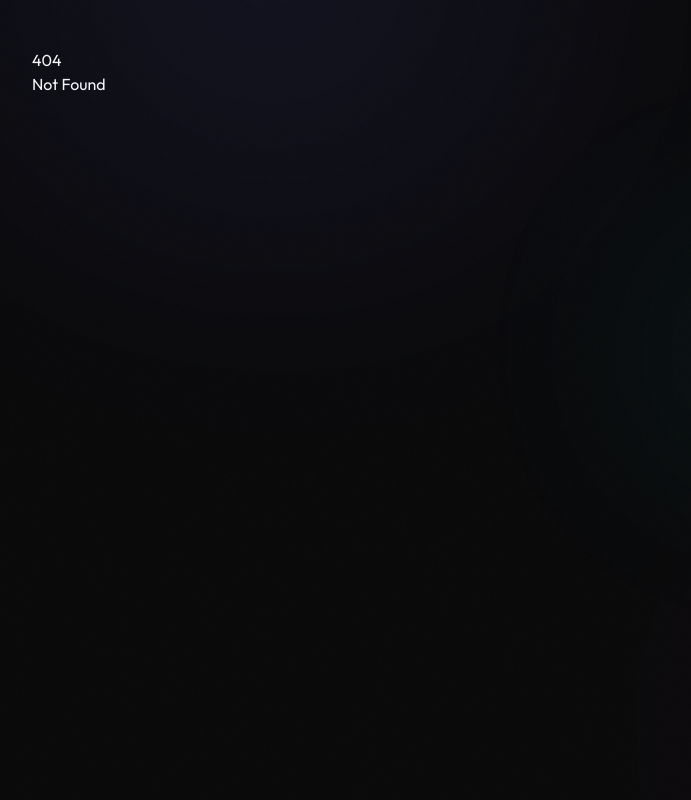
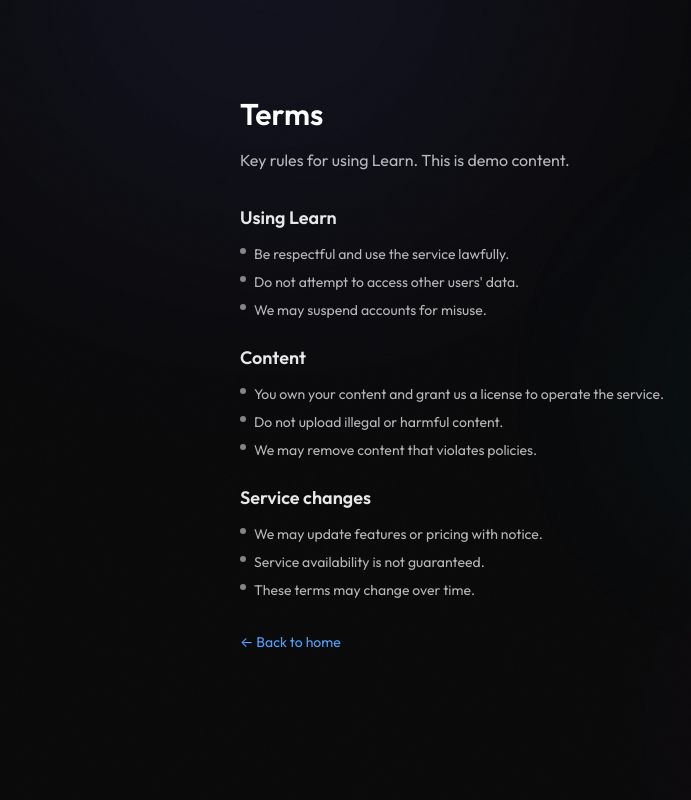
Before and after one commit to skingford/super-one, a SvelteKit app in the folder apps/learn/: page /terms in a window 1280 px wide. Before the commit this address had no page. Shown: the whole page, without its empty margins (16-707 px from the left). Built offline with nearby package versions, Linux system fonts and the light colour scheme.

Commit message:
feat: Add new informational pages with a reusable LegalPage component and improve form accessibility in existing routes.

```diff
--- /dev/null
+++ b/apps/learn/src/lib/components/ui/LegalPage.svelte
@@ -0,0 +1,32 @@
+<script lang="ts">
+  export let title: string;
+  export let summary: string;
+  export let sections: { heading: string; items: string[] }[] = [];
+</script>
+
+<svelte:head>
+  <title>{title} - Learn</title>
+</svelte:head>
+
+<div class="max-w-3xl mx-auto py-12 text-white">
+  <h1 class="text-3xl font-semibold">{title}</h1>
+  <p class="mt-4 text-white/70">{summary}</p>
+
+  <div class="mt-8 space-y-6">
+    {#each sections as section}
+      <section class="space-y-3">
+        <h2 class="text-lg font-semibold text-white/90">{section.heading}</h2>
+        <ul class="space-y-2 text-sm text-white/70">
+          {#each section.items as item}
+            <li class="flex gap-2">
+              <span class="mt-1 h-1.5 w-1.5 rounded-full bg-white/50"></span>
+              <span>{item}</span>
+            </li>
+          {/each}
+        </ul>
+      </section>
+    {/each}
+  </div>
+
+  <a href="/" class="inline-flex mt-8 text-sm text-blue-400 hover:text-blue-300">← Back to home</a>
+</div>
--- a/apps/learn/src/routes/+layout.svelte
+++ b/apps/learn/src/routes/+layout.svelte
@@ -5,6 +5,7 @@
   import Toast from "$lib/components/ui/Toast.svelte";
   import { knowledgeStore } from "$lib/stores/knowledge.svelte";
   import { interviewStore } from "$lib/stores/interview.svelte";
+  import { studyStore } from "$lib/stores/study.svelte";
   import { page } from "$app/stores";
   import { onMount } from "svelte";
 
--- a/apps/learn/src/routes/+page.svelte
+++ b/apps/learn/src/routes/+page.svelte
@@ -159,11 +159,11 @@
                 <span>© 2026 Learn Platform, Inc.</span>
            </div>
            <div class="flex gap-6">
-               <a href="#" class="hover:text-blue-400">Privacy</a>
-               <a href="#" class="hover:text-blue-400">Security</a>
-               <a href="#" class="hover:text-blue-400">Terms</a>
-               <a href="#" class="hover:text-blue-400">Docs</a>
-               <a href="#" class="hover:text-blue-400">Contact</a>
+               <a href="/privacy" class="hover:text-blue-400">Privacy</a>
+               <a href="/security" class="hover:text-blue-400">Security</a>
+               <a href="/terms" class="hover:text-blue-400">Terms</a>
+               <a href="/docs" class="hover:text-blue-400">Docs</a>
+               <a href="/contact" class="hover:text-blue-400">Contact</a>
            </div>
       </div>
   </footer>
--- /dev/null
+++ b/apps/learn/src/routes/contact/+page.svelte
@@ -0,0 +1,36 @@
+<script lang="ts">
+  import LegalPage from "$lib/components/ui/LegalPage.svelte";
+
+  const sections = [
+    {
+      heading: "General",
+      items: [
+        "Email: hello@learn.example",
+        "Response time: 1-2 business days",
+        "Include your account email for faster help"
+      ]
+    },
+    {
+      heading: "Support",
+      items: [
+        "Report bugs with steps to reproduce",
+        "Attach screenshots when possible",
+        "Use clear titles for faster routing"
+      ]
+    },
+    {
+      heading: "Partnerships",
+      items: [
+        "Tell us about your audience and goals",
+        "We review proposals weekly",
+        "We reply to qualified requests only"
+      ]
+    }
+  ];
+</script>
+
+<LegalPage
+  title="Contact"
+  summary="Reach out for support, partnerships, or feedback. This is demo content."
+  {sections}
+/>
--- /dev/null
+++ b/apps/learn/src/routes/docs/+page.svelte
@@ -0,0 +1,36 @@
+<script lang="ts">
+  import LegalPage from "$lib/components/ui/LegalPage.svelte";
+
+  const sections = [
+    {
+      heading: "Getting started",
+      items: [
+        "Create a workspace and set learning goals.",
+        "Use templates to plan study sessions.",
+        "Track progress with check-ins."
+      ]
+    },
+    {
+      heading: "Core features",
+      items: [
+        "Knowledge base for notes and insights.",
+        "Interview practice with spaced review.",
+        "Study planner with reminders."
+      ]
+    },
+    {
+      heading: "Tips",
+      items: [
+        "Keep entries short and actionable.",
+        "Review weekly to reinforce memory.",
+        "Use tags to stay organized."
+      ]
+    }
+  ];
+</script>
+
+<LegalPage
+  title="Docs"
+  summary="Quick guidance to help you navigate Learn. This is demo content."
+  {sections}
+/>
--- a/apps/learn/src/routes/interview/+page.svelte
+++ b/apps/learn/src/routes/interview/+page.svelte
@@ -269,8 +269,9 @@
 
     <div class="grid grid-cols-2 gap-4">
       <div>
-        <label class="text-sm font-medium text-white/80 mb-1.5 block">分类</label>
+        <label for="category" class="text-sm font-medium text-white/80 mb-1.5 block">分类</label>
         <select
+          id="category"
           class="w-full h-11 px-4 rounded-xl bg-white/5 border border-white/10 text-white focus:outline-none focus:ring-2 focus:ring-primary/50"
           bind:value={newCategory}
         >
@@ -280,8 +281,9 @@
         </select>
       </div>
       <div>
-        <label class="text-sm font-medium text-white/80 mb-1.5 block">难度</label>
+        <label for="difficulty" class="text-sm font-medium text-white/80 mb-1.5 block">难度</label>
         <select
+          id="difficulty"
           class="w-full h-11 px-4 rounded-xl bg-white/5 border border-white/10 text-white focus:outline-none focus:ring-2 focus:ring-primary/50"
           bind:value={newDifficulty}
         >
--- a/apps/learn/src/routes/knowledge/+page.svelte
+++ b/apps/learn/src/routes/knowledge/+page.svelte
@@ -290,8 +290,8 @@
       <Input id="title" bind:value={newTitle} placeholder="输入标题..." required class="bg-white/5 border-white/10 text-white" />
     </div>
 
-    <div>
-      <label class="text-sm font-medium text-white/80 mb-1.5 block">分类</label>
+    <fieldset>
+      <legend class="text-sm font-medium text-white/80 mb-1.5 block">分类</legend>
       <div class="grid grid-cols-4 gap-2">
         {#each knowledgeStore.categories as cat}
           {@const Icon = categoryIcons[cat.id] || FileText}
@@ -310,7 +310,7 @@
           </button>
         {/each}
       </div>
-    </div>
+    </fieldset>
 
     <div>
       <label for="content" class="text-sm font-medium text-white/80 mb-1.5 block">内容</label>
--- /dev/null
+++ b/apps/learn/src/routes/privacy/+page.svelte
@@ -0,0 +1,36 @@
+<script lang="ts">
+  import LegalPage from "$lib/components/ui/LegalPage.svelte";
+
+  const sections = [
+    {
+      heading: "What we collect",
+      items: [
+        "Basic account data like name and email when you sign up.",
+        "Usage events to improve features and reliability.",
+        "Device and browser details for performance and security."
+      ]
+    },
+    {
+      heading: "How we use it",
+      items: [
+        "Provide the Learn experience and personalize content.",
+        "Monitor performance and prevent abuse.",
+        "Send important service updates."
+      ]
+    },
+    {
+      heading: "Your choices",
+      items: [
+        "Access and update your profile information.",
+        "Export or delete your data on request.",
+        "Opt out of non-essential communications."
+      ]
+    }
+  ];
+</script>
+
+<LegalPage
+  title="Privacy"
+  summary="A concise overview of how Learn handles your data. This is demo content."
+  {sections}
+/>
--- /dev/null
+++ b/apps/learn/src/routes/security/+page.svelte
@@ -0,0 +1,36 @@
+<script lang="ts">
+  import LegalPage from "$lib/components/ui/LegalPage.svelte";
+
+  const sections = [
+    {
+      heading: "Protection",
+      items: [
+        "Encrypted traffic for data in transit.",
+        "Regular dependency updates and vulnerability scans.",
+        "Access controls for internal systems."
+      ]
+    },
+    {
+      heading: "Reliability",
+      items: [
+        "Monitoring for uptime and performance.",
+        "Backups and recovery procedures.",
+        "Incident response playbooks."
+      ]
+    },
+    {
+      heading: "Report issues",
+      items: [
+        "Email security@learn.example for responsible disclosures.",
+        "We acknowledge reports and provide status updates.",
+        "Validated issues are prioritized for fixes."
+      ]
+    }
+  ];
+</script>
+
+<LegalPage
+  title="Security"
+  summary="A short summary of our security practices. This is demo content."
+  {sections}
+/>
--- a/apps/learn/src/routes/study/checkin/+page.svelte
+++ b/apps/learn/src/routes/study/checkin/+page.svelte
@@ -105,8 +105,8 @@
     <!-- Check-in form -->
     <div class="space-y-6">
       <!-- Select plan -->
-      <div>
-        <label class="text-sm font-medium text-white/80 mb-3 block">选择学习计划</label>
+      <fieldset>
+        <legend class="text-sm font-medium text-white/80 mb-3 block">选择学习计划</legend>
         <div class="grid gap-3">
           {#each studyStore.activePlans as plan}
             {@const progress = studyStore.getPlanProgress(plan.id)}
@@ -127,11 +127,11 @@
             </button>
           {/each}
         </div>
-      </div>
+      </fieldset>
 
       <!-- Duration -->
-      <div>
-        <label class="text-sm font-medium text-white/80 mb-3 block">学习时长</label>
+      <fieldset>
+        <legend class="text-sm font-medium text-white/80 mb-3 block">学习时长</legend>
         <div class="flex flex-wrap gap-2 mb-3">
           {#each durationPresets as preset}
             <button
@@ -159,11 +159,11 @@
           />
           <span class="text-sm font-medium text-white w-20 text-right">{formatDuration(duration)}</span>
         </div>
-      </div>
+      </fieldset>
 
       <!-- Mood -->
-      <div>
-        <label class="text-sm font-medium text-white/80 mb-3 block">今天学习状态</label>
+      <fieldset>
+        <legend class="text-sm font-medium text-white/80 mb-3 block">今天学习状态</legend>
         <div class="grid grid-cols-5 gap-2">
           {#each Object.entries(MOOD_CONFIG) as [key, config]}
             <button
@@ -182,7 +182,7 @@
           {/each}
         </div>
         <p class="text-sm text-white/50 mt-3 text-center">{moodMessages[mood]}</p>
-      </div>
+      </fieldset>
 
       <!-- Content -->
       <div>
--- /dev/null
+++ b/apps/learn/src/routes/terms/+page.svelte
@@ -0,0 +1,36 @@
+<script lang="ts">
+  import LegalPage from "$lib/components/ui/LegalPage.svelte";
+
+  const sections = [
+    {
+      heading: "Using Learn",
+      items: [
+        "Be respectful and use the service lawfully.",
+        "Do not attempt to access other users' data.",
+        "We may suspend accounts for misuse."
+      ]
+    },
+    {
+      heading: "Content",
+      items: [
+        "You own your content and grant us a license to operate the service.",
+        "Do not upload illegal or harmful content.",
+        "We may remove content that violates policies."
+      ]
+    },
+    {
+      heading: "Service changes",
+      items: [
+        "We may update features or pricing with notice.",
+        "Service availability is not guaranteed.",
+        "These terms may change over time."
+      ]
+    }
+  ];
+</script>
+
+<LegalPage
+  title="Terms"
+  summary="Key rules for using Learn. This is demo content."
+  {sections}
+/>
--- a/apps/learn/tsconfig.json
+++ b/apps/learn/tsconfig.json
@@ -12,7 +12,5 @@
     "isolatedModules": true,
     "noEmit": true,
     "lib": ["ESNext", "DOM", "DOM.Iterable"]
-  },
-  "include": ["src/**/*.ts", "src/**/*.svelte"],
-  "exclude": ["node_modules"]
+  }
 }
```
